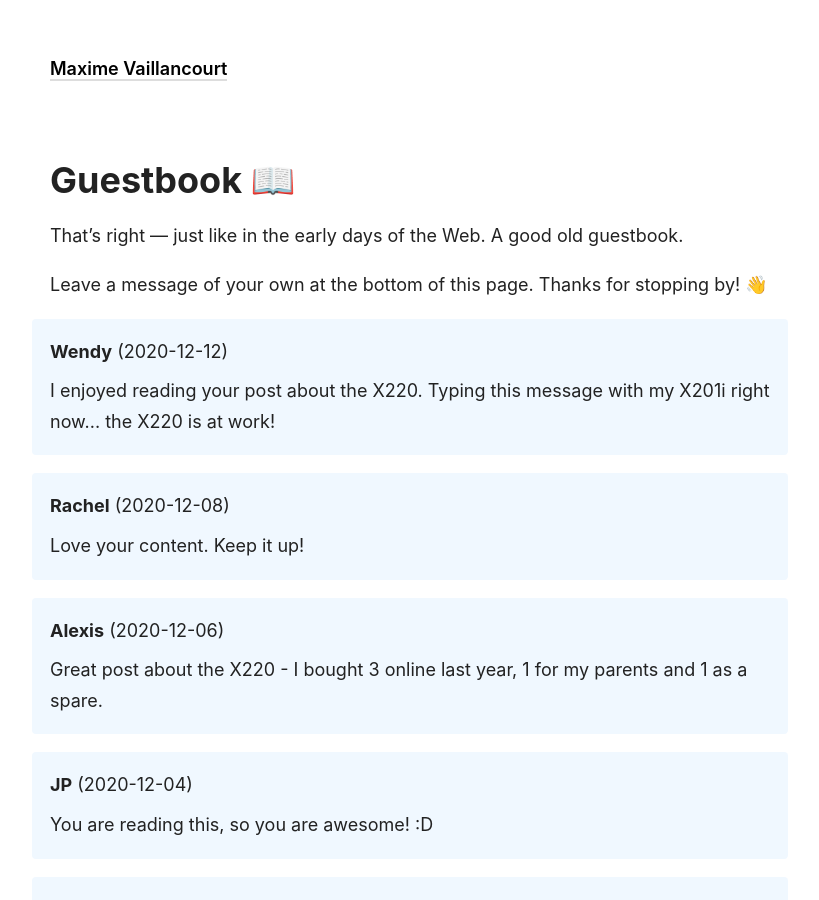
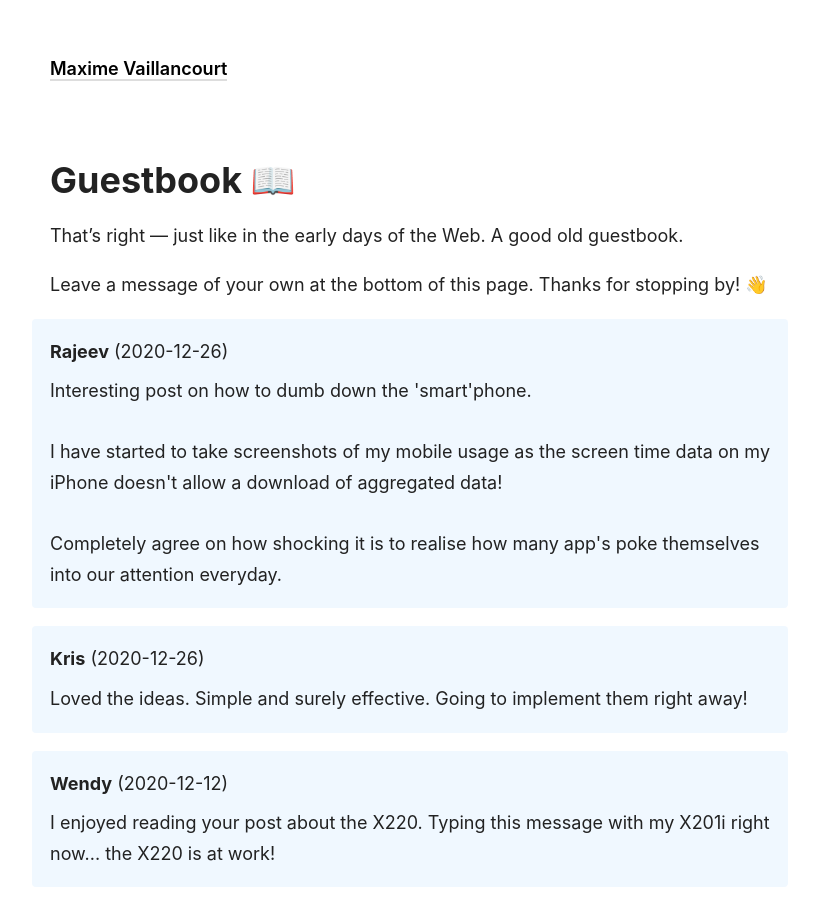
Before and after one commit to maximevaillancourt/maximevaillancourt.github.io, a Jekyll site: the page built from _pages/guestbook.md, in a window 1280 px wide and 900 px high. Shown: the whole window, without its empty margins (230-1049 px from the left). Built offline with Jekyll 4.4.1, drawn with Linux system fonts in a browser that asks for light colours.

Commit message:
Add guestbook entries from Rajeev and Kris

```diff
--- a/_data/guestbook_messages.yml
+++ b/_data/guestbook_messages.yml
@@ -25,3 +25,16 @@
   timestamp: '2020-12-12T06:48:33+00:00'
   body: I enjoyed reading your post about the X220. Typing this message with my X201i
     right now... the X220 is at work!
+- netlify_submission_id: 5fe70f88473ca1f20bd77f5c
+  author: Kris
+  timestamp: '2020-12-26T10:25:12+00:00'
+  body: Loved the ideas. Simple and surely effective. Going to implement them right
+    away!
+- netlify_submission_id: 5fe716276ccdf2402420d834
+  author: Rajeev
+  timestamp: '2020-12-26T10:53:27+00:00'
+  body: "Interesting post on how to dumb down the &#39;smart&#39;phone. \r\n\r\nI
+    have started to take screenshots of my mobile usage as the screen time data on
+    my iPhone doesn&#39;t allow a download of aggregated data! \r\n\r\nCompletely
+    agree on how shocking it is to realise how many app&#39;s poke themselves into
+    our attention everyday. "
```
